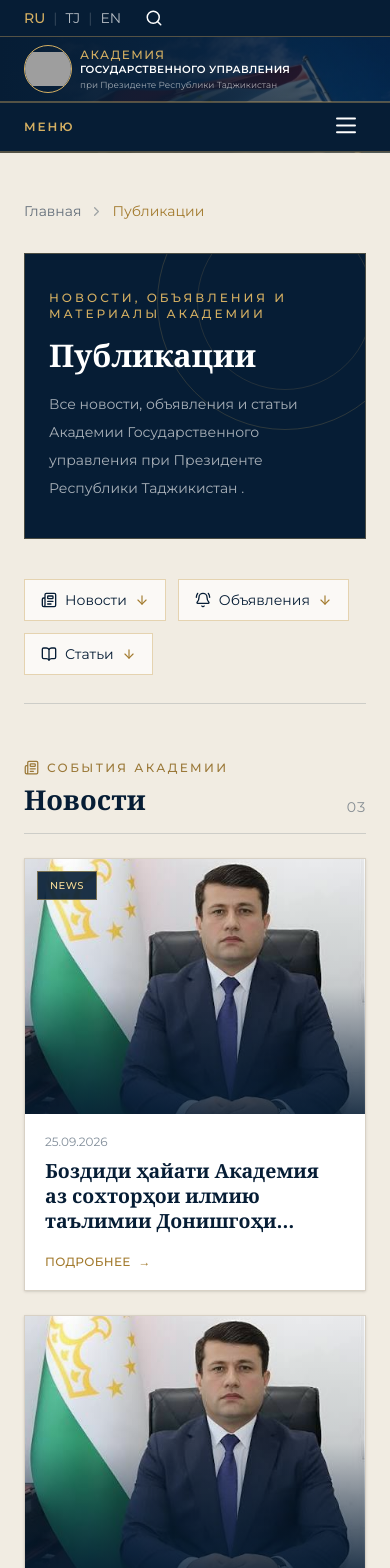
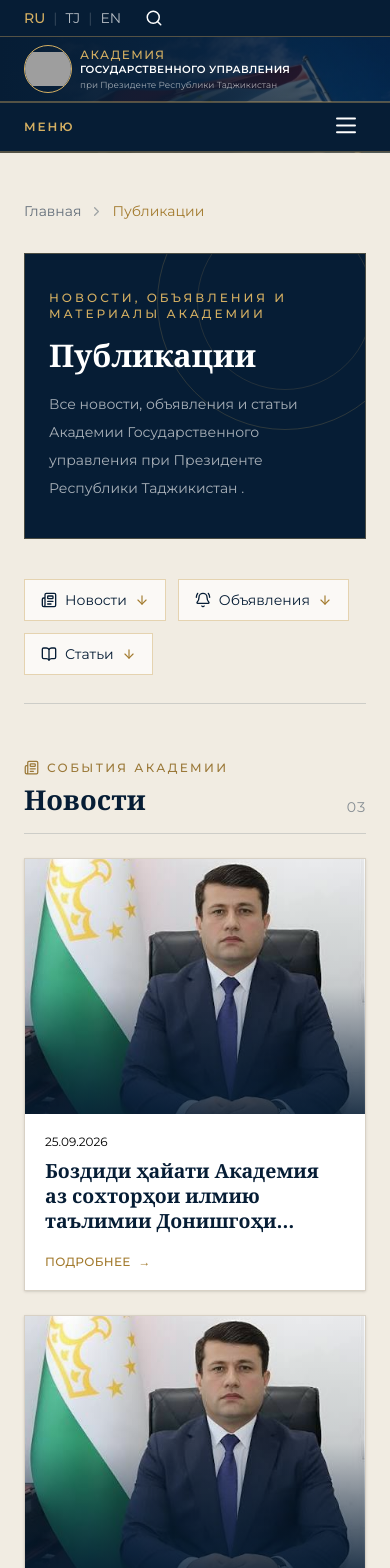
Before and after one commit to karimzade4444/APA, a Next.js app: page /publications in a window 390 px wide. Shown: the top 1568 px of the page. Built offline with nearby package versions, Linux system fonts and the light colour scheme; grey boxes are pictures that could not be loaded.

Commit message:
Убрал топик для телефонов

```diff
--- a/src/components/publications/PublicationCard.tsx
+++ b/src/components/publications/PublicationCard.tsx
@@ -69,7 +69,7 @@ export default function PublicationCard({
           />
           <div className="absolute inset-0 bg-linear-to-t from-[#061d35]/85 via-[#061d35]/10 to-transparent" />
           {topic && (
-            <span className="absolute left-3 top-3 max-w-[calc(100%-1.5rem)] border border-[#d4af62]/50 bg-[#061d35]/90 px-3 py-1.5 text-[10px] font-medium uppercase tracking-wider text-[#f2d797]">
+            <span className="hidden sm:block absolute left-3 top-3 max-w-[calc(100%-1.5rem)] border border-[#d4af62]/50 bg-[#061d35]/90 px-3 py-1.5 text-[10px] font-medium uppercase tracking-wider text-[#f2d797]">
               {topic}
             </span>
           )}
@@ -87,7 +87,7 @@ export default function PublicationCard({
 
         {!featured && (
           <div className="flex min-h-44 flex-col p-5">
-            <time className="text-xs text-[#061d35]/50">{date}</time>
+            <time className="text-xs text-[#000000]">{date}</time>
             <h3 className="mt-2 line-clamp-3 min-h-18 font-serif text-lg font-semibold leading-6 text-[#061d35] transition-colors duration-300 group-hover:text-[#a37b2f]">
               {title}
             </h3>
```
